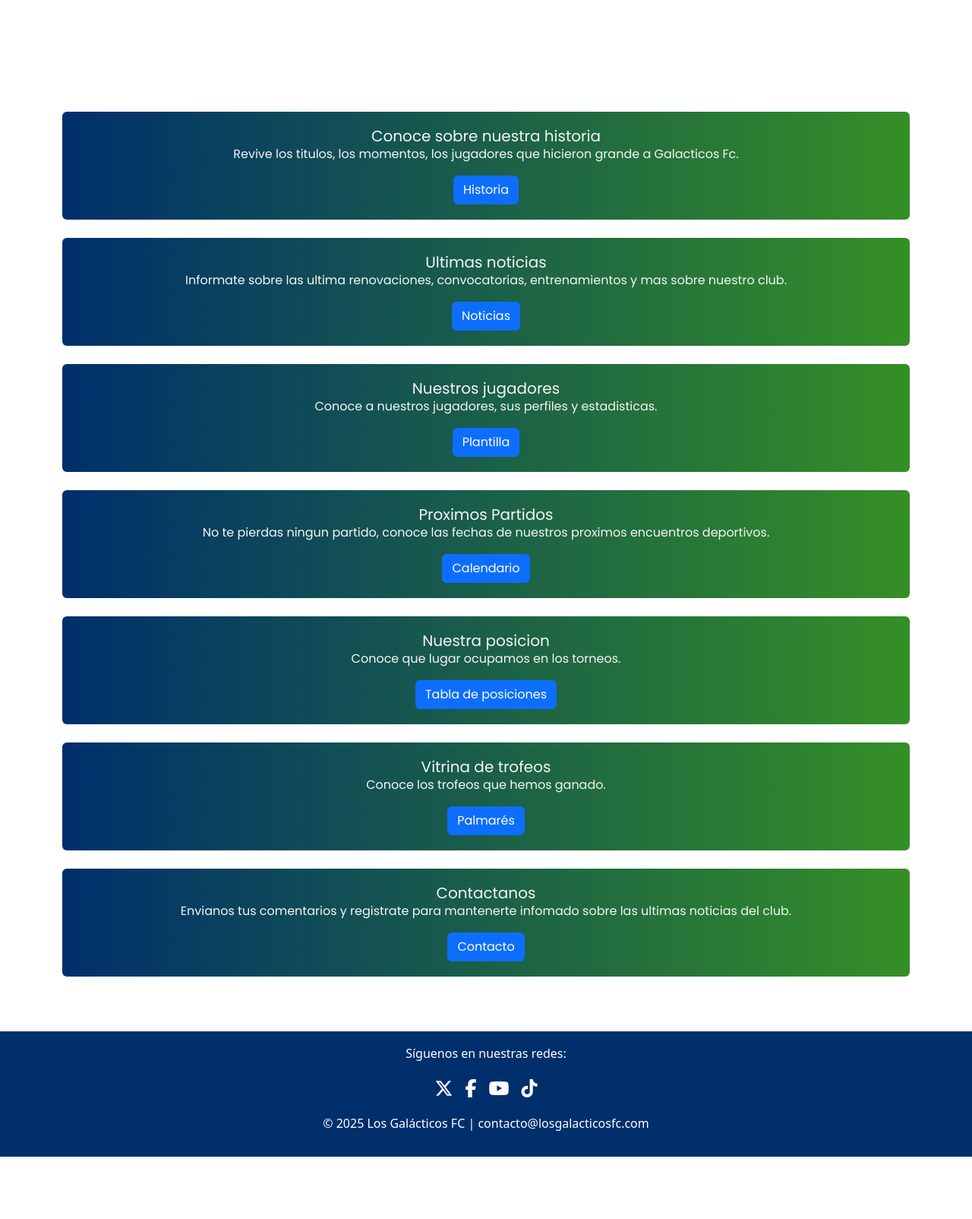
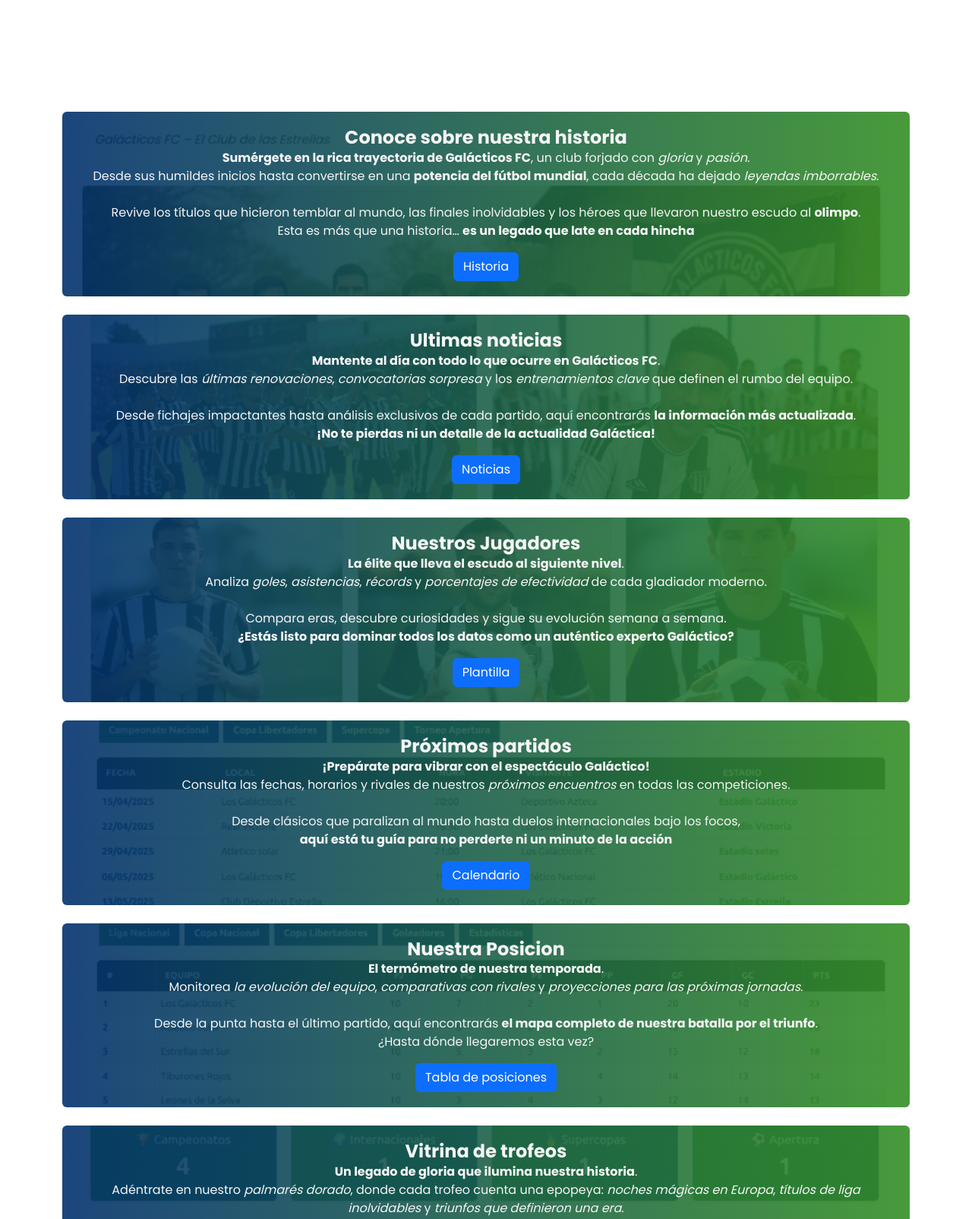
Before and after one commit to KevinUrib/LosGalacticosFC, a plain HTML site: page index.html in a window 1280 px wide. Shown: the part 2199-3803 px from the top of the page at 76% size. Before the commit the page ends 3721 px from the top, so only its background shows below. Drawn offline with nearby package versions, Linux system fonts and the light colour scheme.

Commit message:
ultimos cambios al index. agregando imagenes de previews en cards

```diff
--- a/css/estilo.css
+++ b/css/estilo.css
@@ -437,13 +437,19 @@ tr:has(td:contains("Los Galácticos FC")) {
   padding: 20px;
 }
 /* estilo de las fotos texto en el index*/
-.card-body1{
+.card-body1 {
   color: whitesmoke;
-  font-family:"poppins";
-  background: linear-gradient(90deg,#002f6c,  #358f26);
- padding: 20px;
- text-align:center;
+  font-family: "Poppins";
+  background:
+    linear-gradient(90deg, rgba(0, 47, 108, 0.89), rgba(53, 143, 38, 0.9)),
+    var(--card-bg) center/cover no-repeat;
+  padding: 20px;
+  text-align: center;
+  min-height: 200px; /* Ajusta según necesites */
+  border-radius: 8px; /* Opcional: bordes redondeados */
 }
+
+
 
 .picture{
   padding: 20px;
--- a/index.html
+++ b/index.html
@@ -178,45 +178,80 @@
 
     <br>
       </div>
-      <div class="card-body1 rounded">
-        <h5 class="card-title">Conoce sobre nuestra historia</h5>
-        <p class="card-text"> Revive los titulos, los momentos, los jugadores que hicieron grande a Galacticos Fc.</p>
+      <div class="card-body1 rounded" style="--card-bg: url('../img/screenHistoria.png')">
+        <h4 class="card-title"> <strong> Conoce sobre nuestra historia </strong> </h4>
+        <p class="card-text">
+          <strong>Sumérgete en la rica trayectoria de Galácticos FC</strong>, un club forjado con <em>gloria</em> y <em>pasión</em>.<br>
+          Desde sus humildes inicios hasta convertirse en una <strong>potencia del fútbol mundial</strong>, cada década ha dejado <em>leyendas imborrables</em>.<br><br>
+          Revive los títulos que hicieron temblar al mundo, las finales inolvidables y los héroes que llevaron nuestro escudo al <strong>olimpo</strong>.<br>
+          Esta es más que una historia… <strong>es un legado que late en cada hincha</strong>
+        </p>
         <a href="html/historia.html" class="btn btn-primary">Historia</a>
       </div>
       <br>
-      <div class="card-body1 rounded">
-        <h5 class="card-title"> Ultimas noticias</h5>
-        <p class="card-text"> Informate sobre las ultima renovaciones, convocatorias, entrenamientos y mas sobre nuestro club.</p>
+      <div class="card-body1 rounded" style="--card-bg: url('../img/screenNoticias.png')">
+        <h4 class="card-title"> <strong>Ultimas noticias</strong> </h4>
+        <p class="card-text">
+          <strong>Mantente al día con todo lo que ocurre en Galácticos FC</strong>.<br>
+          Descubre las <em>últimas renovaciones</em>, <em>convocatorias sorpresa</em> y los <em>entrenamientos clave</em> que definen el rumbo del equipo.<br><br>
+          Desde fichajes impactantes hasta análisis exclusivos de cada partido, aquí encontrarás <strong>la información más actualizada</strong>.<br>
+          <strong>¡No te pierdas ni un detalle de la actualidad Galáctica!</strong>
+        </p>
         <a href="html/noticias.html" class="btn btn-primary"> Noticias</a>
       </div>
       <br>
-      <div class="card-body1 rounded">
-        <h5 class="card-title">Nuestros jugadores</h5>
-        <p class="card-text"> Conoce a nuestros jugadores, sus perfiles y estadisticas.</p>
+      <div class="card-body1 rounded" style="--card-bg: url('../img/screenPlantilla.png')">
+        <h4 class="card-title"><strong>Nuestros Jugadores</strong></h4>
+        <p class="card-text">
+          <strong>La élite que lleva el escudo al siguiente nivel</strong>.<br>
+          Analiza <em>goles</em>, <em>asistencias</em>, <em>récords</em> y <em>porcentajes de efectividad</em> de cada gladiador moderno.<br><br>
+          Compara eras, descubre curiosidades y sigue su evolución semana a semana.<br>
+          <strong>¿Estás listo para dominar todos los datos como un auténtico experto Galáctico?</strong>
+        </p>
         <a href="html/plantilla.html" class="btn btn-primary"> Plantilla</a>
       </div>
       <br>
-      <div class="card-body1 rounded">
-        <h5 class="card-title"> Proximos Partidos</h5>
-        <p class="card-text"> No te pierdas ningun partido, conoce las fechas de nuestros proximos encuentros deportivos. </p>
+      <div class="card-body1 rounded" style="--card-bg: url('../img/screenCalendario.png')">
+        <h4 class="card-title"> <strong>Próximos partidos</strong> </h4>
+        <p class="card-text">
+          <strong>¡Prepárate para vibrar con el espectáculo Galáctico!</strong><br>
+          Consulta las fechas, horarios y rivales de nuestros <em>próximos encuentros</em> en todas las competiciones.<br><br>
+          Desde clásicos que paralizan al mundo hasta duelos internacionales bajo los focos,<br>
+          <strong>aquí está tu guía para no perderte ni un minuto de la acción</strong>
+        </p>
         <a href="html/calendario.html" class="btn btn-primary"> Calendario</a>
       </div>
       <br>
-      <div class="card-body1 rounded">
-        <h5 class="card-title"> Nuestra posicion</h5>
-        <p class="card-text"> Conoce que lugar ocupamos en los torneos.</p>
+      <div class="card-body1 rounded" style="--card-bg: url('../img/screenPosiciones.png')" >
+        <h4 class="card-title"> <strong>Nuestra Posicion</strong> </h4>
+        <p class="card-text">
+          <strong>El termómetro de nuestra temporada</strong>.<br>
+          Monitorea <em>la evolución del equipo</em>, <em>comparativas con rivales</em> y <em>proyecciones para las próximas jornadas</em>.<br><br>
+          Desde la punta hasta el último partido, aquí encontrarás <strong>el mapa completo de nuestra batalla por el triunfo</strong>.<br>
+          ¿Hasta dónde llegaremos esta vez?
+        </p>
         <a href="html/posiciones.html" class="btn btn-primary"> Tabla de posiciones</a>
       </div>
       <br>
-      <div class="card-body1 rounded">
-        <h5 class="card-title"> Vitrina de trofeos</h5>
-        <p class="card-text"> Conoce los trofeos que hemos ganado.</p>
+      <div class="card-body1 rounded" style="--card-bg: url('../img/screenPalmares.png')" >
+        <h4 class="card-title"> <strong>Vitrina de trofeos</strong> </h4>
+        <p class="card-text">
+          <strong>Un legado de gloria que ilumina nuestra historia</strong>.<br>
+          Adéntrate en nuestro <em>palmarés dorado</em>, donde cada trofeo cuenta una epopeya: <em>noches mágicas en Europa</em>, <em>títulos de liga inolvidables</em> y <em>triunfos que definieron una era</em>.<br><br>
+          Desde los primeros campeonatos hasta las recientes conquistas continentales, esta es <strong>la prueba tangible de nuestra grandeza</strong>.<br>
+          <strong>¿Listo para recorrer nuestro museo de triunfos?</strong>
+        </p>
         <a href="html/palmares.html" class="btn btn-primary"> Palmarés</a>
       </div>
       <br>
-      <div class="card-body1 rounded">
-        <h5 class="card-title"> Contactanos</h5>
-        <p class="card-text"> Envianos tus comentarios y registrate para mantenerte infomado sobre las ultimas noticias del club. </p>
+      <div class="card-body1 rounded" style="--card-bg: url('../img/screenContacto.png')" >
+        <h4 class="card-title"> <strong>Contáctanos</strong> </h4>
+        <p class="card-text">
+          <strong>Conecta directamente con el corazón del club</strong>.<br>
+          ¿Tienes preguntas? ¿Sugerencias? ¿Quieres ser parte de nuestra comunidad activa?<br><br>
+          <em>Suscríbete hoy mismo</em> y sé el primero en conocer <strong>fichajes</strong>, <strong>eventos especiales</strong> y <strong>contenido para hinchas VIP</strong>.<br>
+          ¡No te quedes fuera de la conversación Galáctica!
+        </p>
         <a href="html/contacto.html" class="btn btn-primary"> Contacto</a>
       </div>
     </div>
```
Also changed, not shown: img/screenCalendario.png (added), img/screenContacto.png (added), img/screenHistoria.png (added), img/screenNoticias.png (added), img/screenPalmares.png (added), img/screenPlantilla.png (added), img/screenPosiciones.png (added).
